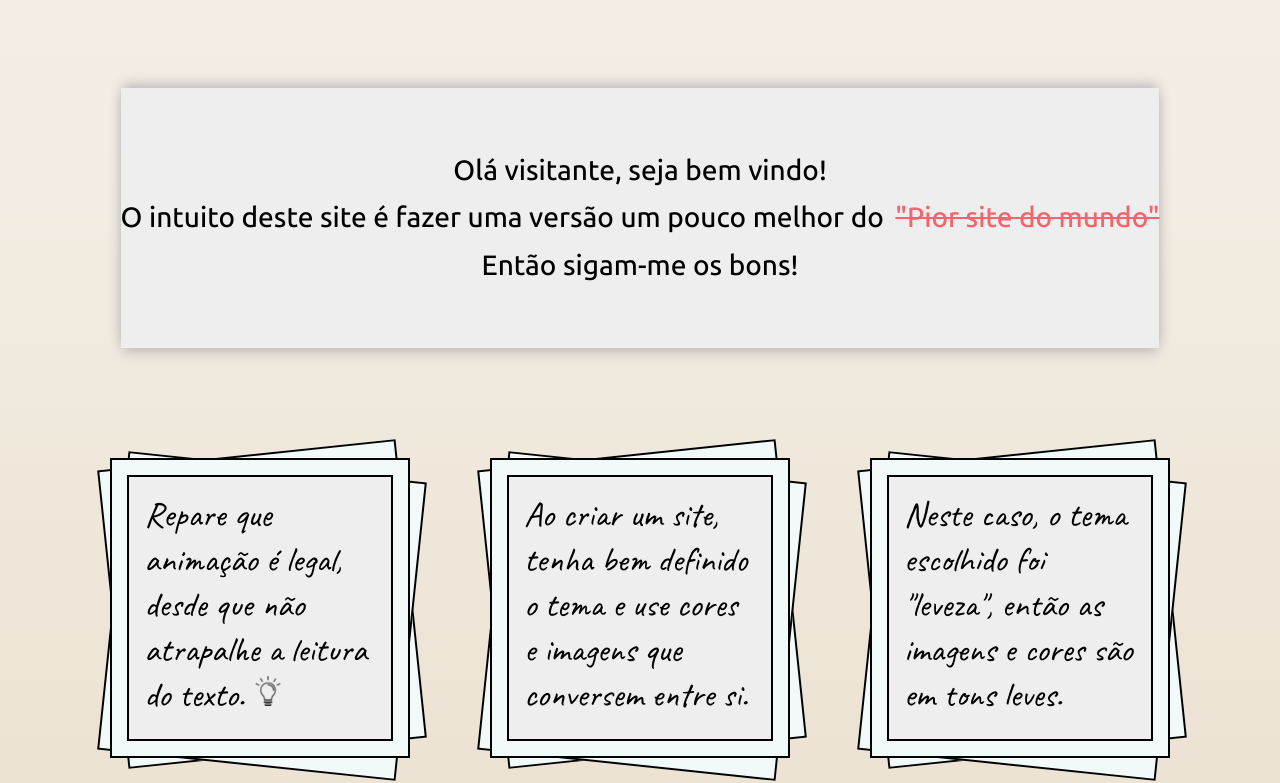
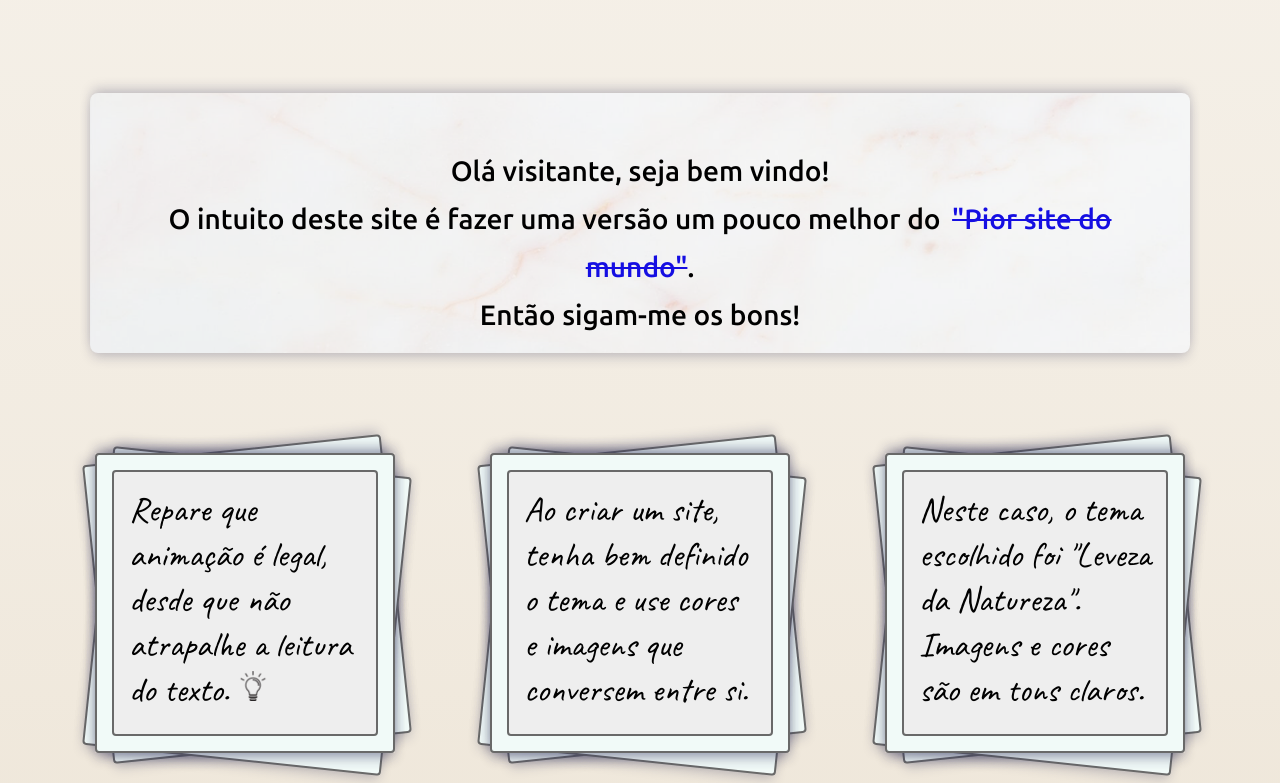
Before and after one commit to Hevelise-Liz/melhor-site-da-minha-rua, a plain HTML site: page index.html in a window 1280 px wide. Shown: the part 802-1585 px from the top of the page. Drawn offline with Linux system fonts and the light colour scheme.

Commit message:
feat: novos elementos na página.

```diff
--- a/index.html
+++ b/index.html
@@ -50,18 +50,16 @@
   <main>
     <section>
       <div class="saudacao">
-        <p>Olá visitante, seja bem vindo!</p>
-        <p>
+        <p>Olá visitante, seja bem vindo! <br>
+
           O intuito deste site é fazer uma versão um pouco melhor do
           <a href="https://www.angelfire.com/super/badwebs/" target="_blank"
-            >"Pior site do mundo"
-          </a>
-        </p>
-        <p>Então sigam-me os bons!</p>
+            >"Pior site do mundo"</a>.<br>
+
+       Então sigam-me os bons!</p>
       </div>
 
       <div class="cards">
-
         <div class="stack">
           <div class="card">
             <div class="text-card-border">
@@ -74,30 +72,45 @@
           </div>
         </div>
 
+        <div class="stack">
+          <div class="card">
+            <div class="text-card-border">
+              <p>
+                Ao criar um site, tenha bem definido o tema e use cores e
+                imagens que conversem entre si.
+              </p>
+            </div>
+          </div>
+        </div>
 
         <div class="stack">
           <div class="card">
             <div class="text-card-border">
               <p>
-                Ao criar um site, tenha bem definido o tema e use cores e imagens que conversem entre si.
-
-              </p>
-            </div>
-          </div>
-        </div>
-
-
-        <div class="stack">
-          <div class="card">
-            <div class="text-card-border">
-              <p>
-               Neste caso, o tema escolhido foi "leveza", então as imagens e cores são em tons leves.
-
+                Neste caso, o tema escolhido foi "Leveza da Natureza". Imagens e
+                cores são em tons claros.
               </p>
             </div>
           </div>
         </div>
       </div>
+
+      <div class="saudacao">
+        <p>Em relação às imagens, sempre forneça um "texto alternativo" (alt) que faça sentido ao usuário, pois se a imagem não carregar será compreendida pela legenda. <br>
+        Veja um exemplo abaixo:</p>
+
+      </div>
+
+      <div class="image-example-contain">
+
+        <img class="image-example" src="assets/lavada.gif" alt="flor." />
+        <img class="image-example" src="assets/laanda.gif" alt="__imagem animada de uma paisagem desfocada e pequenas flores em movimento ao vento." />
+
+ <img class="image-example" src="assets/lavanda.gif" alt="" />
+
+      </div>
+
+
 
       <h1>ggggggggggggggg</h1>
       <h1>ggggggggggggggg</h1>
--- a/style.css
+++ b/style.css
@@ -91,25 +91,26 @@ nav section {
   display: flex;
   font-size: 28px;
   flex-direction: column;
+  text-align: center;
   justify-content: space-evenly;
-  font-weight: 500;
+  font-weight: 600;
   align-items: center;
-  padding: 55px 0;
-  margin: 90px;
-  line-height: 2.5rem;
+  padding: 55px 45px;
+  margin: 95px 90px 80px 90px;
+  line-height: 3rem;
   box-shadow: rgba(50, 50, 93, 0.25) 0px 6px 12px -2px,
     rgba(50, 50, 93, 0.25) 0px -6px 12px -2px;
 
-  /* border-radius: 50% 50% 50% 50%; */
-  /* background-image: url("");
-  background-repeat: no-repeat;
-  background-size: contain; */
+  border-radius: 8px;
 
   background-color: #eee;
+  background-image: url("assets/marmor.png");
+  background-size: cover;
+
 }
 
 .saudacao a {
-  color: #f5646e;
+  color: #150ee2;
   padding-left: 5px;
   position: relative;
   text-decoration: line-through;
@@ -133,30 +134,38 @@ nav section {
 }
 
 .cards {
-  padding: 20px 0 70px 0;
+  padding: 20px 0 20px 0;
   display: flex;
   justify-content: space-evenly;
   align-items: center;
+
 }
 
 .stack {
   width: 85%;
   max-width: 300px;
   transition: transform 0.25s ease;
+  box-shadow: rgba(50, 50, 93, 0.25) 0px 6px 12px -2px,
+  rgba(50, 50, 93, 0.25) 0px -6px 12px -2px;
 }
 
 .stack:hover {
   transform: rotate(5deg);
+  box-shadow: rgba(50, 50, 93, 0.25) 0px 6px 12px -2px,
+  rgba(50, 50, 93, 0.25) 0px -6px 12px -2px;
 }
 
 .card {
   aspect-ratio: 3/2;
-  border: 2px solid;
+  border: 2px solid #696969;
   background-color: #f1faf8;
   position: relative;
   transition: transform 0.15s ease;
+border-radius: 4px;
+  padding: 5% 5% 5% 5%;
 
-  padding: 5% 5% 5% 5%;
+  box-shadow: rgba(50, 50, 93, 0.25) 0px 6px 12px -2px,
+  rgba(50, 50, 93, 0.25) 0px -6px 12px -2px;
 }
 
 .card:before,
@@ -166,13 +175,17 @@ nav section {
   position: absolute;
   height: 100%;
   width: 100%;
-  border: 2px solid;
+  border: 2px solid #696969;
   background-color: #f1faf8;
   transform-origin: center center;
   z-index: -1;
   transition: transform 0.15s ease;
   top: 0;
   left: 0;
+  border-radius: 4px;
+  box-shadow: rgba(50, 50, 93, 0.25) 0px 6px 12px -2px,
+    rgba(50, 50, 93, 0.25) 0px -6px 12px -2px;
+
 }
 
 .card:before {
@@ -181,14 +194,17 @@ nav section {
 
 .card:after {
   transform: translatey(2%) rotate(6deg);
+
 }
 
 .text-card-border {
   width: 100%;
-  border: 2px solid;
+  border: 2px solid #696969;
   background-color: #eee;
   aspect-ratio: 1/1;
   position: relative;
+  border-radius: 4px;
+
 }
 
 .text-card-border p {
@@ -216,6 +232,36 @@ nav section {
   }
 }
 
+
+
+
+
+
+.image-example-contain{
+
+  display: flex;
+  align-items: center;
+  justify-content: space-evenly;
+}
+
+.image-example{
+
+  width: 330px;
+  height: 300px;
+border-radius: 8px;
+  border: 1px solid #69696993;
+}
+
+
+
+
+
+
+
+
+
+
+
 footer {
   font-size: 24px;
   font-weight: 700;
```
Also changed, not shown: assets/m.png, assets/marmor.png (added), 1 other file.
